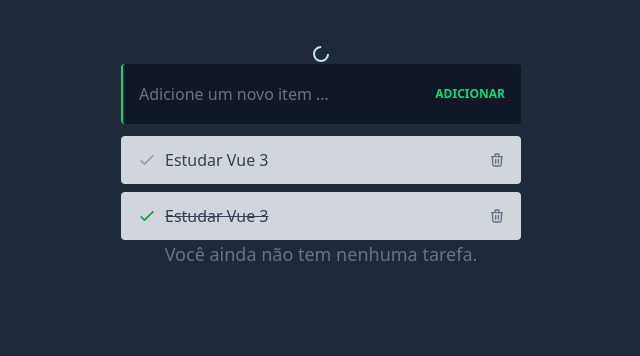
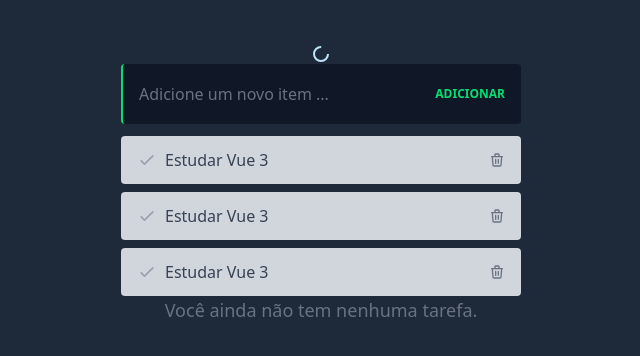
Before and after one commit to Camilla126/Gerenciador-de-listas, a Vue app: page / in a window 1280 px wide. Shown: the top 356 px of the page, without its empty margins (319-959 px from the left). Built offline with nearby package versions, Linux system fonts and the light colour scheme.

Commit message:
Componentes separados

```diff
--- /dev/null
+++ b/API/database.json
@@ -0,0 +1,19 @@
+{
+    "todos": [
+      {
+        "id": 1,
+        "title": "Estudar javascript",
+        "completed": true
+      },
+      {
+        "id": 2,
+        "title": "Estudar Vue",
+        "completed": false
+      },
+      {
+        "id": 3,
+        "title": "Estudar composition API",
+        "completed": false
+      }
+    ]
+  }
--- a/src/App.vue
+++ b/src/App.vue
@@ -1,153 +1,27 @@
 <template>
   <div class="px-3 py-10 md:px-10">
     <div class="w-full sm:w-1/2 lg:w-1/3 mx-auto">
-      <div class="text-center">
-        <img
-          src="../src/assets/img/spinner.svg"
-          alt=""
-          class="inline-block w-5 h-5"
-        />
-      </div>
-
-      <form
-        class="flex items-center px-4 bg-gray-900 h-15 rounded-sm border-l-2 border-green-400 mb-3"
-      >
-        <input
-          placeholder="Adicione um novo item ..."
-          type="text"
-          class="bg-gray-900 placeholder-gray-500 text-gray-500 font-light focus:outline-none block w-full appearance-none leading-normal py-3 pr-3"
-        />
-
-        <button
-          class="text-green-400 text-xs font-semibold focus:outline-none"
-          type="submit"
-        >
-          ADICIONAR
-        </button>
-      </form>
-
-      <div class="space-y-2">
-        <div class="bg-gray-300 rounded-sm">
-          <div
-            class="flex items-center px-4 py-3 border-b border-gray-400 last:border-b-0"
-          >
-            <div class="flex items-center justify-center mr-2">
-              <button class="text-gray-400">
-                <svg
-                  class="w-5 h-5"
-                  fill="none"
-                  stroke="currentColor"
-                  viewBox="0 0 24 24"
-                  xmlns="http://www.w3.org/2000/svg"
-                >
-                  <path
-                    stroke-linecap="round"
-                    stroke-linejoin="round"
-                    stroke-width="2"
-                    d="M5 13l4 4L19 7"
-                  ></path>
-                </svg>
-              </button>
-            </div>
-
-            <div class="w-full">
-              <input
-                type="text"
-                placeholder="Digite a sua tarefa"
-                value="Estudar Vue 3"
-                class="bg-gray-300 placeholder-gray-500 text-gray-700 font-light focus:outline-none block w-full appearance-none leading-normal mr-3"
-              />
-            </div>
-
-            <div class="ml-auto flex items-center justify-center">
-              <button class="focus:outline-none">
-                <svg
-                  class="ml-3 h-4 w-4 text-gray-500"
-                  viewBox="0 0 24 24"
-                  fill="none"
-                  stroke="currentColor"
-                  xmlns="http://www.w3.org/2000/svg"
-                >
-                  <path
-                    d="M19 7L18.1327 19.1425C18.0579
-20.1891 17.187 21 16.1378 21H7.86224C6.81296 21 5.94208 20.1891 5.86732
-19.1425L5 7M10 11V17M14 11V17M15 7V4C15 3.44772 14.5523 3 14 3H10C9.44772
-3 9 3.44772 9 4V7M4 7H20"
-                    stroke-width="2"
-                    stroke-linecap="round"
-                    stroke-linejoin="round"
-                  />
-                </svg>
-              </button>
-            </div>
-          </div>
-        </div>
-
-        <div class="bg-gray-300 rounded-sm">
-          <div
-            class="flex items-center px-4 py-3 border-b border-gray-400 last:border-b-0"
-          >
-            <div class="flex items-center justify-center mr-2">
-              <button class="text-green-600">
-                <svg
-                  class="w-5 h-5"
-                  fill="none"
-                  stroke="currentColor"
-                  viewBox="0 0 24 24"
-                  xmlns="http://www.w3.org/2000/svg"
-                >
-                  <path
-                    stroke-linecap="round"
-                    stroke-linejoin="round"
-                    stroke-width="2"
-                    d="M5 13l4 4L19 7"
-                  ></path>
-                </svg>
-              </button>
-            </div>
-
-            <div class="w-full">
-              <input
-                type="text"
-                placeholder="Digite a sua tarefa"
-                value="Estudar Vue 3"
-                readonly
-                class="line-through bg-gray-300 placeholder-gray-500 text-gray-700 font-light focus:outline-none block w-full appearance-none leading-normal mr-3"
-              />
-            </div>
-
-            <div class="ml-auto flex items-center justify-center">
-              <button class="focus:outline-none">
-                <svg
-                  class="ml-3 h-4 w-4 text-gray-500"
-                  viewBox="0 0 24 24"
-                  fill="none"
-                  stroke="currentColor"
-                  xmlns="http://www.w3.org/2000/svg"
-                >
-                  <path
-                    d="M19 7L18.1327 19.1425C18.0579
-20.1891 17.187 21 16.1378 21H7.86224C6.81296 21 5.94208 20.1891 5.86732
-19.1425L5 7M10 11V17M14 11V17M15 7V4C15 3.44772 14.5523 3 14 3H10C9.44772
-3 9 3.44772 9 4V7M4 7H20"
-                    stroke-width="2"
-                    stroke-linecap="round"
-                    stroke-linejoin="round"
-                  />
-                </svg>
-              </button>
-            </div>
-          </div>
-        </div>
-      </div>
-
-      <div class="text-center text-lg text-gray-500">
-        Você ainda não tem nenhuma tarefa.
-      </div>
+      <TodoSpinner />
+      <TodoFormAdd />
+      <TodoItems />
+      <TodoEmpty />
     </div>
   </div>
 </template>
 
-<script setup></script>
+<script>
+import TodoItems from "./components/TodoItems.vue";
+import TodoFormAdd from "./components/TodoFormAdd.vue";
+import TodoSpinner from "./components/TodoSpinner.vue";
+import TodoEmpty from "./components/TodoEmpty.vue";
 
-<style scoped></style>
+export default {
+  nome: "App",
+  components: {
+    TodoSpinner,
+    TodoEmpty,
+    TodoFormAdd,
+    TodoItems,
+  },
+};
+</script>
--- a/src/components/HelloWorld.vue
+++ /dev/null
@@ -1,43 +0,0 @@
-<script setup>
-import { ref } from 'vue'
-
-defineProps({
-  msg: String,
-})
-
-const count = ref(0)
-</script>
-
-<template>
-  <h1>{{ msg }}</h1>
-
-  <div class="card">
-    <button type="button" @click="count++">count is {{ count }}</button>
-    <p>
-      Edit
-      <code>components/HelloWorld.vue</code> to test HMR
-    </p>
-  </div>
-
-  <p>
-    Check out
-    <a href="https://vuejs.org/guide/quick-start.html#local" target="_blank"
-      >create-vue</a
-    >, the official Vue + Vite starter
-  </p>
-  <p>
-    Learn more about IDE Support for Vue in the
-    <a
-      href="https://vuejs.org/guide/scaling-up/tooling.html#ide-support"
-      target="_blank"
-      >Vue Docs Scaling up Guide</a
-    >.
-  </p>
-  <p class="read-the-docs">Click on the Vite and Vue logos to learn more</p>
-</template>
-
-<style scoped>
-.read-the-docs {
-  color: #888;
-}
-</style>
--- /dev/null
+++ b/src/components/TodoEmpty.vue
@@ -0,0 +1,5 @@
+<template>
+  <div class="text-center text-lg text-gray-500">
+    Você ainda não tem nenhuma tarefa.
+  </div>
+</template>
--- /dev/null
+++ b/src/components/TodoFormAdd.vue
@@ -0,0 +1,18 @@
+<template>
+  <form
+    class="flex items-center px-4 bg-gray-900 h-15 rounded-sm border-l-2 border-green-400 mb-3"
+  >
+    <input
+      placeholder="Adicione um novo item ..."
+      type="text"
+      class="bg-gray-900 placeholder-gray-500 text-gray-500 font-light focus:outline-none block w-full appearance-none leading-normal py-3 pr-3"
+    />
+
+    <button
+      class="text-green-400 text-xs font-semibold focus:outline-none"
+      type="submit"
+    >
+      ADICIONAR
+    </button>
+  </form>
+</template>
--- /dev/null
+++ b/src/components/TodoItem.vue
@@ -0,0 +1,57 @@
+<template>
+  <div class="bg-gray-300 rounded-sm">
+    <div
+      class="flex items-center px-4 py-3 border-b border-gray-400 last:border-b-0"
+    >
+      <div class="flex items-center justify-center mr-2">
+        <button class="text-gray-400">
+          <svg
+            class="w-5 h-5"
+            fill="none"
+            stroke="currentColor"
+            viewBox="0 0 24 24"
+            xmlns="http://www.w3.org/2000/svg"
+          >
+            <path
+              stroke-linecap="round"
+              stroke-linejoin="round"
+              stroke-width="2"
+              d="M5 13l4 4L19 7"
+            ></path>
+          </svg>
+        </button>
+      </div>
+
+      <div class="w-full">
+        <input
+          type="text"
+          placeholder="Digite a sua tarefa"
+          value="Estudar Vue 3"
+          class="bg-gray-300 placeholder-gray-500 text-gray-700 font-light focus:outline-none block w-full appearance-none leading-normal mr-3"
+        />
+      </div>
+
+      <div class="ml-auto flex items-center justify-center">
+        <button class="focus:outline-none">
+          <svg
+            class="ml-3 h-4 w-4 text-gray-500"
+            viewBox="0 0 24 24"
+            fill="none"
+            stroke="currentColor"
+            xmlns="http://www.w3.org/2000/svg"
+          >
+            <path
+              d="M19 7L18.1327 19.1425C18.0579
+20.1891 17.187 21 16.1378 21H7.86224C6.81296 21 5.94208 20.1891 5.86732
+19.1425L5 7M10 11V17M14 11V17M15 7V4C15 3.44772 14.5523 3 14 3H10C9.44772
+3 9 3.44772 9 4V7M4 7H20"
+              stroke-width="2"
+              stroke-linecap="round"
+              stroke-linejoin="round"
+            />
+          </svg>
+        </button>
+      </div>
+    </div>
+  </div>
+</template>
--- /dev/null
+++ b/src/components/TodoItems.vue
@@ -0,0 +1,16 @@
+<template>
+  <div class="space-y-2">
+    <TodoItem />
+    <TodoItem />
+    <TodoItem />
+  </div>
+</template>
+
+<script>
+import TodoItem from "../components/TodoItem.vue";
+export default {
+  components: {
+    TodoItem,
+  },
+};
+</script>
--- /dev/null
+++ b/src/components/TodoSpinner.vue
@@ -0,0 +1,9 @@
+<template>
+  <div class="text-center">
+    <img
+      src="../../src/assets/img/spinner.svg"
+      alt=""
+      class="inline-block w-5 h-5"
+    />
+  </div>
+</template>
```
